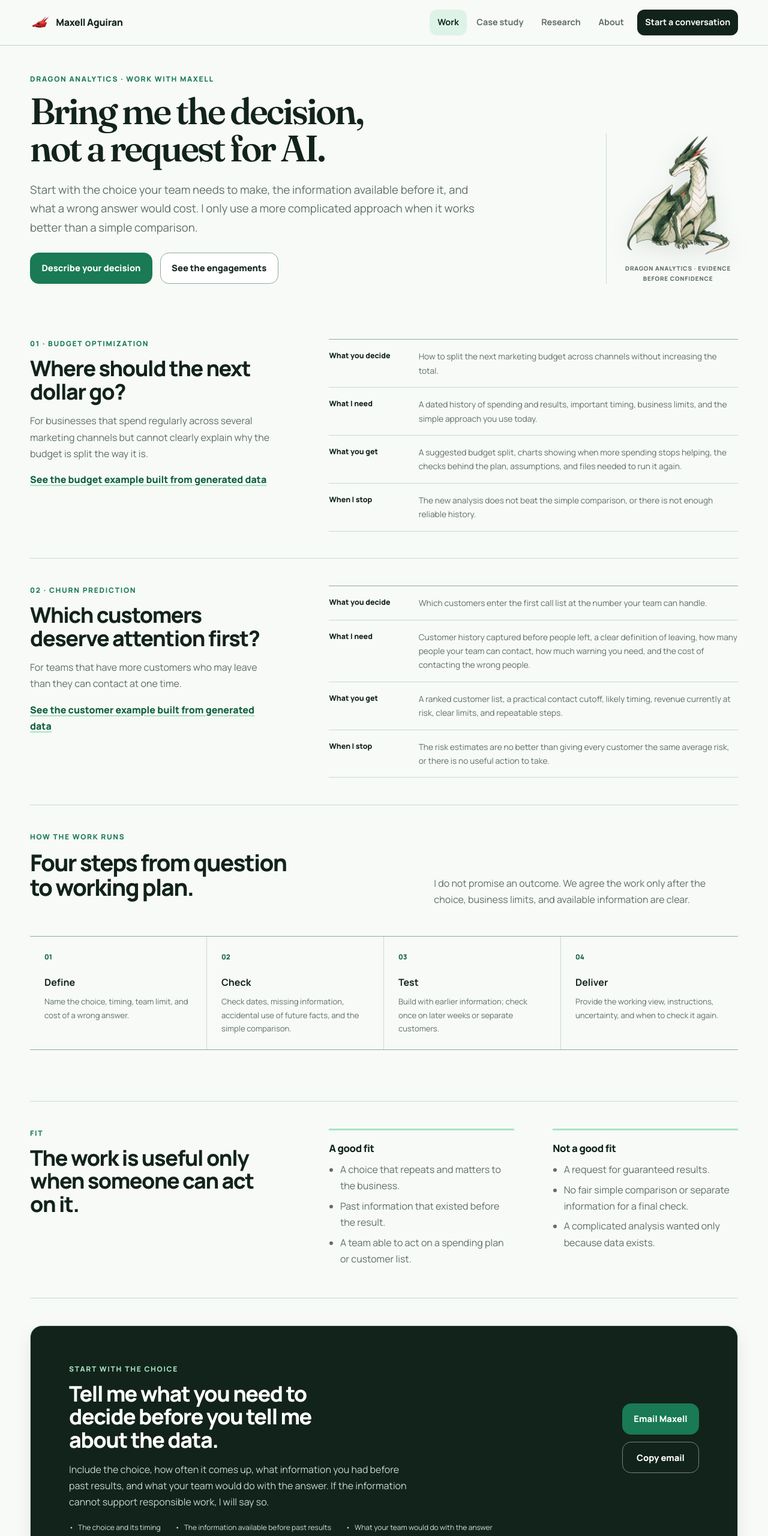
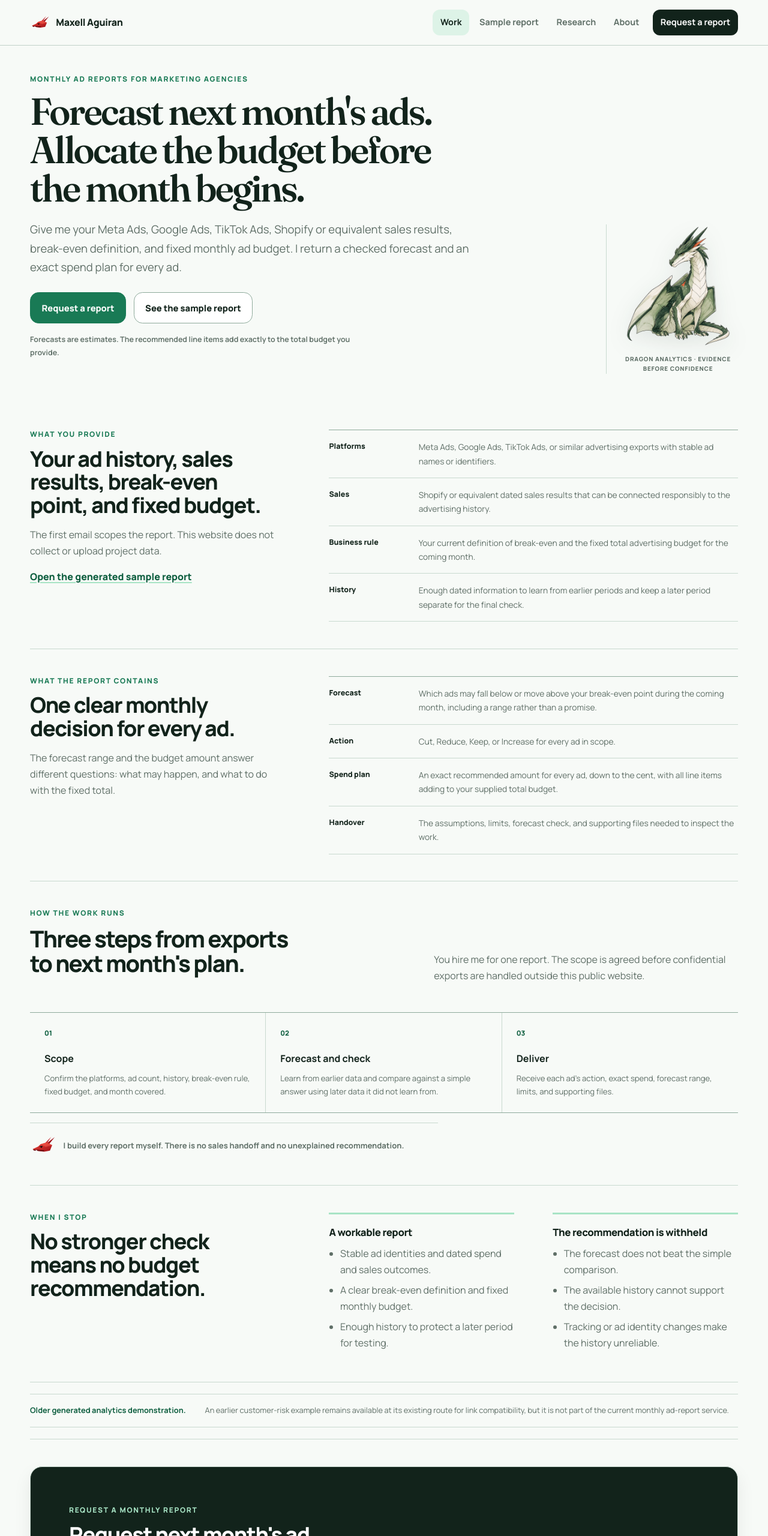
Before and after one commit to MaxellAguiran/Spendy, a website: page dragon-analytics.html in a window 1280 px wide. Shown: the top 2560 px of the page at 60% size. Drawn offline with Linux system fonts and the light colour scheme.

Commit message:
feat: focus Dragon Analytics on monthly ad reports

```diff
--- a/dragon-analytics.html
+++ b/dragon-analytics.html
@@ -3,90 +3,95 @@
 <head>
   <meta charset="utf-8">
   <meta name="viewport" content="width=device-width,initial-scale=1">
-  <title>Work With Maxell | Dragon Analytics</title>
-  <meta name="description" content="Bring Dragon Analytics a budget or customer-retention problem. Get a clear plan, the checks behind it, and everything needed to use it again.">
+  <title>Monthly Ad Reports for Marketing Agencies | Dragon Analytics</title>
+  <meta name="description" content="Work directly with Maxell on a next-month ad forecast and an exact per-ad plan for one fixed monthly advertising budget.">
   <link rel="canonical" href="https://maxellaguiran.github.io/dragon-analytics.html">
   <link rel="icon" type="image/svg+xml" href="assets/favicon.svg">
   <meta name="theme-color" content="#F7FAF7">
   <meta property="og:type" content="website">
   <meta property="og:site_name" content="Maxell Aguiran">
-  <meta property="og:title" content="Bring me the decision, not a request for AI.">
-  <meta property="og:description" content="Budget optimization and churn prediction for founder-led businesses.">
+  <meta property="og:title" content="Monthly ad forecasting and exact budget plans for marketing agencies.">
+  <meta property="og:description" content="Forecast next month's ads and allocate one fixed budget across them before the month begins.">
   <meta property="og:url" content="https://maxellaguiran.github.io/dragon-analytics.html">
   <meta property="og:image" content="https://maxellaguiran.github.io/assets/social/dragon-analytics.png">
   <meta property="og:image:width" content="1200">
   <meta property="og:image:height" content="630">
   <meta name="twitter:card" content="summary_large_image">
-  <meta name="twitter:title" content="Bring me the decision, not a request for AI.">
-  <meta name="twitter:description" content="Clear spending plans and ranked customer call lists for founders and operators.">
+  <meta name="twitter:title" content="Monthly ad forecasting and exact budget plans for marketing agencies.">
+  <meta name="twitter:description" content="A checked next-month forecast and exact spend plan for every ad.">
   <meta name="twitter:image" content="https://maxellaguiran.github.io/assets/social/dragon-analytics.png">
   <link rel="preload" href="assets/fonts/manrope-latin-variable.woff2" as="font" type="font/woff2" crossorigin>
-  <link rel="preload" href="assets/fonts/fraunces-latin-variable.woff2" as="font" type="font/woff2" crossorigin>
   <link rel="preload" href="assets/dragon-mascot.webp" as="image" type="image/webp">
   <link rel="stylesheet" href="styles.css">
 </head>
-<body>
+<body class="work-page">
   <a class="skip-link" href="#main">Skip to content</a>
-  <header class="site-header"><a class="brand" href="index.html"><img class="brand-mark" src="assets/dragon-mark.svg" width="32" height="32" alt=""><span>Maxell Aguiran</span></a><button class="nav-toggle" type="button" aria-expanded="false" aria-controls="site-navigation" aria-label="Open navigation" data-nav-toggle><svg viewBox="0 0 24 24" aria-hidden="true"><path d="M3 7h18M3 12h18M3 17h18" fill="none" stroke="currentColor" stroke-width="2" stroke-linecap="round"/></svg></button><nav class="site-nav" id="site-navigation" aria-label="Primary navigation"><a href="#marketing" aria-current="page">Work</a><a href="index.html#proof">Case study</a><a href="writing.html">Research</a><a href="index.html#about">About</a><a class="nav-conversation" href="#contact">Start a conversation</a></nav></header>
+  <header class="site-header"><a class="brand" href="index.html"><img class="brand-mark" src="assets/dragon-mark.svg" width="32" height="32" alt=""><span>Maxell Aguiran</span></a><button class="nav-toggle" type="button" aria-expanded="false" aria-controls="site-navigation" aria-label="Open navigation" data-nav-toggle><svg viewBox="0 0 24 24" aria-hidden="true"><path d="M3 7h18M3 12h18M3 17h18" fill="none" stroke="currentColor" stroke-width="2" stroke-linecap="round"/></svg></button><nav class="site-nav" id="site-navigation" aria-label="Primary navigation"><a href="#marketing" aria-current="page">Work</a><a href="labs/monthly-ad-report.html">Sample report</a><a href="writing.html">Research</a><a href="index.html#about">About</a><a class="nav-conversation" href="#contact">Request a report</a></nav></header>
 
   <main id="main">
-    <section class="hero work-hero">
+    <section class="hero work-hero report-work-hero">
       <div class="hero-copy">
-        <div class="eyebrow">Dragon Analytics · Work with Maxell</div>
-        <h1>Bring me the decision, not a request for AI.</h1>
-        <p>Start with the choice your team needs to make, the information available before it, and what a wrong answer would cost. I only use a more complicated approach when it works better than a simple comparison.</p>
-        <div class="hero-actions"><a class="button" href="#contact">Describe your decision</a><a class="button secondary" href="#marketing">See the engagements</a></div>
+        <div class="eyebrow">Monthly ad reports for marketing agencies</div>
+        <h1>Forecast next month's ads. Allocate the budget before the month begins.</h1>
+        <p>Give me your Meta Ads, Google Ads, TikTok Ads, Shopify or equivalent sales results, break-even definition, and fixed monthly ad budget. I return a checked forecast and an exact spend plan for every ad.</p>
+        <div class="hero-actions"><a class="button" href="#contact">Request a report</a><a class="button secondary" href="labs/monthly-ad-report.html">See the sample report</a></div>
+        <p class="hero-honesty">Forecasts are estimates. The recommended line items add exactly to the total budget you provide.</p>
       </div>
       <figure class="mascot-editorial"><img src="assets/dragon-mascot.webp" width="859" height="940" alt="A composed deep-forest dragon drawn in editorial ink and watercolor" fetchpriority="high"><figcaption>Dragon Analytics · Evidence before confidence</figcaption></figure>
     </section>
 
     <section class="section engagement-section" id="marketing">
-      <div class="engagement-title"><div class="eyebrow">01 · Budget optimization</div><h2>Where should the next dollar go?</h2><p>For businesses that spend regularly across several marketing channels but cannot clearly explain why the budget is split the way it is.</p><a class="text-link" href="labs/marketing-allocation.html">See the budget example built from generated data</a></div>
+      <div class="engagement-title"><div class="eyebrow">What you provide</div><h2>Your ad history, sales results, break-even point, and fixed budget.</h2><p>The first email scopes the report. This website does not collect or upload project data.</p><a class="text-link" href="labs/monthly-ad-report.html">Open the generated sample report</a></div>
       <dl class="engagement-contract">
-        <div><dt>What you decide</dt><dd>How to split the next marketing budget across channels without increasing the total.</dd></div>
-        <div><dt>What I need</dt><dd>A dated history of spending and results, important timing, business limits, and the simple approach you use today.</dd></div>
-        <div><dt>What you get</dt><dd>A suggested budget split, charts showing when more spending stops helping, the checks behind the plan, assumptions, and files needed to run it again.</dd></div>
-        <div><dt>When I stop</dt><dd>The new analysis does not beat the simple comparison, or there is not enough reliable history.</dd></div>
+        <div><dt>Platforms</dt><dd>Meta Ads, Google Ads, TikTok Ads, or similar advertising exports with stable ad names or identifiers.</dd></div>
+        <div><dt>Sales</dt><dd>Shopify or equivalent dated sales results that can be connected responsibly to the advertising history.</dd></div>
+        <div><dt>Business rule</dt><dd>Your current definition of break-even and the fixed total advertising budget for the coming month.</dd></div>
+        <div><dt>History</dt><dd>Enough dated information to learn from earlier periods and keep a later period separate for the final check.</dd></div>
       </dl>
     </section>
 
-    <section class="section engagement-section" id="churn">
-      <div class="engagement-title"><div class="eyebrow">02 · Churn prediction</div><h2>Which customers deserve attention first?</h2><p>For teams that have more customers who may leave than they can contact at one time.</p><a class="text-link" href="labs/churn-risk.html">See the customer example built from generated data</a></div>
+    <section class="section engagement-section" id="report">
+      <div class="engagement-title"><div class="eyebrow">What the report contains</div><h2>One clear monthly decision for every ad.</h2><p>The forecast range and the budget amount answer different questions: what may happen, and what to do with the fixed total.</p></div>
       <dl class="engagement-contract">
-        <div><dt>What you decide</dt><dd>Which customers enter the first call list at the number your team can handle.</dd></div>
-        <div><dt>What I need</dt><dd>Customer history captured before people left, a clear definition of leaving, how many people your team can contact, how much warning you need, and the cost of contacting the wrong people.</dd></div>
-        <div><dt>What you get</dt><dd>A ranked customer list, a practical contact cutoff, likely timing, revenue currently at risk, clear limits, and repeatable steps.</dd></div>
-        <div><dt>When I stop</dt><dd>The risk estimates are no better than giving every customer the same average risk, or there is no useful action to take.</dd></div>
+        <div><dt>Forecast</dt><dd>Which ads may fall below or move above your break-even point during the coming month, including a range rather than a promise.</dd></div>
+        <div><dt>Action</dt><dd>Cut, Reduce, Keep, or Increase for every ad in scope.</dd></div>
+        <div><dt>Spend plan</dt><dd>An exact recommended amount for every ad, down to the cent, with all line items adding to your supplied total budget.</dd></div>
+        <div><dt>Handover</dt><dd>The assumptions, limits, forecast check, and supporting files needed to inspect the work.</dd></div>
       </dl>
     </section>
 
     <section class="section process-section" id="process">
-      <div class="lean-heading"><div><div class="eyebrow">How the work runs</div><h2>Four steps from question to working plan.</h2></div><p>I do not promise an outcome. We agree the work only after the choice, business limits, and available information are clear.</p></div>
-      <ol class="process-list"><li><span>01</span><strong>Define</strong><p>Name the choice, timing, team limit, and cost of a wrong answer.</p></li><li><span>02</span><strong>Check</strong><p>Check dates, missing information, accidental use of future facts, and the simple comparison.</p></li><li><span>03</span><strong>Test</strong><p>Build with earlier information; check once on later weeks or separate customers.</p></li><li><span>04</span><strong>Deliver</strong><p>Provide the working view, instructions, uncertainty, and when to check it again.</p></li></ol>
+      <div class="lean-heading"><div><div class="eyebrow">How the work runs</div><h2>Three steps from exports to next month's plan.</h2></div><p>You hire me for one report. The scope is agreed before confidential exports are handled outside this public website.</p></div>
+      <ol class="process-list report-process-list"><li><span>01</span><strong>Scope</strong><p>Confirm the platforms, ad count, history, break-even rule, fixed budget, and month covered.</p></li><li><span>02</span><strong>Forecast and check</strong><p>Learn from earlier data and compare against a simple answer using later data it did not learn from.</p></li><li><span>03</span><strong>Deliver</strong><p>Receive each ad's action, exact spend, forecast range, limits, and supporting files.</p></li></ol>
+      <div class="process-signature"><img src="assets/dragon-mark.svg" width="42" height="42" alt=""><p>I build every report myself. There is no sales handoff and no unexplained recommendation.</p></div>
     </section>
 
     <section class="section fit-section" id="fit">
-      <div><div class="eyebrow">Fit</div><h2>The work is useful only when someone can act on it.</h2></div>
-      <div class="fit-grid"><div><h3>A good fit</h3><ul><li>A choice that repeats and matters to the business.</li><li>Past information that existed before the result.</li><li>A team able to act on a spending plan or customer list.</li></ul></div><div><h3>Not a good fit</h3><ul><li>A request for guaranteed results.</li><li>No fair simple comparison or separate information for a final check.</li><li>A complicated analysis wanted only because data exists.</li></ul></div></div>
+      <div><div class="eyebrow">When I stop</div><h2>No stronger check means no budget recommendation.</h2></div>
+      <div class="fit-grid"><div><h3>A workable report</h3><ul><li>Stable ad identities and dated spend and sales outcomes.</li><li>A clear break-even definition and fixed monthly budget.</li><li>Enough history to protect a later period for testing.</li></ul></div><div><h3>The recommendation is withheld</h3><ul><li>The forecast does not beat the simple comparison.</li><li>The available history cannot support the decision.</li><li>Tracking or ad identity changes make the history unreliable.</li></ul></div></div>
+    </section>
+
+    <section class="section legacy-work" id="churn">
+      <div class="legacy-note"><strong>Older generated analytics demonstration.</strong><p>An earlier customer-risk example remains available at its existing route for link compatibility, but it is not part of the current monthly ad-report service.</p></div>
     </section>
 
     <section class="section" id="contact">
-      <div class="contact-panel"><div><div class="eyebrow">Start with the choice</div><h2>Tell me what you need to decide before you tell me about the data.</h2><p>Include the choice, how often it comes up, what information you had before past results, and what your team would do with the answer. If the information cannot support responsible work, I will say so.</p><ul class="contact-brief"><li>The choice and its timing</li><li>The information available before past results</li><li>What your team would do with the answer</li></ul></div><div class="contact-actions"><a class="button" href="mailto:maxell.aguiran@gmail.com?subject=Dragon%20Analytics%20decision">Email Maxell</a><button class="button secondary" type="button" data-copy-email="maxell.aguiran@gmail.com" aria-describedby="copy-status-dragon">Copy email</button><div class="copy-status" id="copy-status-dragon" role="status" aria-live="polite"></div></div></div>
+      <div class="contact-panel"><div><div class="eyebrow">Request a monthly report</div><h2>Request next month's ad forecast and budget plan.</h2><p>Include the platforms, whether Shopify or other sales history is available, approximate active-ad count, historical date range, fixed monthly budget, and your break-even definition.</p><ul class="contact-brief"><li>Platforms and active-ad count</li><li>Sales history and break-even point</li><li>Fixed total budget for the month</li></ul></div><div class="contact-actions"><a class="button" href="mailto:maxell.aguiran@gmail.com?subject=Monthly%20ad%20forecast%20report">Email Maxell</a><button class="button secondary" type="button" data-copy-email="maxell.aguiran@gmail.com" aria-describedby="copy-status-dragon">Copy email</button><div class="copy-status" id="copy-status-dragon" role="status" aria-live="polite"></div></div></div>
     </section>
 
     <section class="section" id="faq">
-      <div class="lean-heading is-stacked"><div><div class="eyebrow">FAQ</div><h2>Before the work starts.</h2></div></div>
+      <div class="lean-heading is-stacked"><div><div class="eyebrow">FAQ</div><h2>Before the report begins.</h2></div></div>
       <div class="faq-list">
-        <details data-disclosure><summary>What information do you need?</summary><p>Enough past information to recreate what your team knew when each choice would have been made. The exact fields depend on the choice.</p></details>
-        <details data-disclosure><summary>How much information is enough?</summary><p>There is no single number. It depends on how often the choice comes up, how much the business has changed, how rare customer departures are, seasonal patterns, and how much information can be saved for the final check.</p></details>
-        <details data-disclosure><summary>What if the simple comparison wins?</summary><p>Use the simple method. A more complicated analysis is not useful merely because it was built.</p></details>
-        <details data-disclosure><summary>Can you guarantee an outcome?</summary><p>No. I can check how well the analysis worked on later or separate information. Real results also depend on what your team does, market changes, the offer made to customers, and other outside factors.</p></details>
-        <details data-disclosure><summary>How do we begin?</summary><p>Send a short email describing the choice, timing, available history, and business limit. This website collects no project data.</p></details>
+        <details data-disclosure><summary>What data is required?</summary><p>Dated ad-level spend and performance exports, Shopify or equivalent sales results, stable ad identifiers, your break-even definition, and the fixed total budget for the coming month.</p></details>
+        <details data-disclosure><summary>How much history is useful?</summary><p>There is no honest universal minimum. The history needs to cover enough repeated conditions to learn from earlier periods while protecting a later period for a separate check.</p></details>
+        <details data-disclosure><summary>How is break-even defined?</summary><p>We agree the business definition before the report. It must reflect the costs and sales measure your agency actually uses rather than a generic number copied from the sample.</p></details>
+        <details data-disclosure><summary>What happens if the simple comparison wins?</summary><p>No ad actions or recommended spend plan are released. A more complicated forecast does not earn a place merely because it was built.</p></details>
+        <details data-disclosure><summary>How are confidential exports handled?</summary><p>The first email is only for scoping. This website has no upload form and collects no project data. Handling terms for confidential files are agreed separately before files are shared.</p></details>
       </div>
     </section>
   </main>
 
-  <footer class="site-footer"><div><div class="footer-brand"><img class="foot-mark" src="assets/dragon-mark.svg" width="32" height="32" alt=""><span>Maxell Aguiran · Dragon Analytics</span></div><div>Budget optimization, churn prediction, and company research. © 2026 Maxell Agustin Aguiran.</div></div><nav class="footer-links" aria-label="Footer navigation"><a href="mailto:maxell.aguiran@gmail.com">Email</a><a href="https://github.com/MaxellAguiran">GitHub</a><a href="writing.html">Research</a><a href="index.html">Home</a></nav></footer>
+  <footer class="site-footer"><div><div class="footer-brand"><img class="foot-mark" src="assets/dragon-mark.svg" width="32" height="32" alt=""><span>Maxell Aguiran · Dragon Analytics</span></div><div>Monthly ad forecasting and exact budget plans for marketing agencies. © 2026 Maxell Agustin Aguiran.</div></div><nav class="footer-links" aria-label="Footer navigation"><a href="mailto:maxell.aguiran@gmail.com">Email</a><a href="https://github.com/MaxellAguiran">GitHub</a><a href="writing.html">Research</a><a href="index.html">Home</a></nav></footer>
   <script type="module" src="scripts/site.mjs"></script>
 </body>
 </html>
--- a/styles.css
+++ b/styles.css
@@ -586,6 +586,16 @@ th { color: var(--muted); font-size: .68rem; letter-spacing: .05em; text-transfo
 .founder-note > p { margin-top: 0; color: var(--ink); font-weight: 750; }
 .founder-note ul { margin: 0; padding-left: 1.1rem; color: var(--muted); }
 .founder-note li + li { margin-top: .45rem; }
+.report-work-hero h1 { max-width: 17ch; font-size: clamp(2.8rem,4.9vw,4.55rem); }
+.report-work-hero .hero-copy > p { max-width: 70ch; }
+.report-process-list { grid-template-columns: repeat(3,1fr); margin-bottom: 1rem; }
+.process-signature { display: flex; gap: .85rem; align-items: center; max-width: 680px; padding-top: 1rem; border-top: 1px solid var(--line); }
+.process-signature img { flex: 0 0 auto; }
+.process-signature p { margin: 0; color: var(--muted); font-size: .82rem; font-weight: 700; }
+.legacy-work { padding-block: 1.2rem !important; }
+.legacy-note { display: flex; gap: 1rem 2rem; align-items: baseline; padding: 1rem 0; border-block: 1px solid var(--line); }
+.legacy-note strong { flex: 0 0 auto; color: var(--green-dark); font-size: .8rem; }
+.legacy-note p { margin: 0; color: var(--muted); font-size: .8rem; }
 .report-hero { display: grid; grid-template-columns: minmax(0,1.25fr) minmax(280px,.55fr); gap: clamp(2rem,6vw,6rem); align-items: center; }
 .report-hero h1 { max-width: 14ch; }
 .report-hero-summary { padding: 1.35rem; border: 1px solid var(--line-dark); border-radius: var(--radius-small); background: var(--surface); box-shadow: var(--shadow-small); }
@@ -639,6 +649,10 @@ th { color: var(--muted); font-size: .68rem; letter-spacing: .05em; text-transfo
 }
 
 @media (max-width: 760px) {
+  .report-process-list { grid-template-columns: 1fr; }
+  .report-process-list li { border-right: 0; border-bottom: 1px solid var(--line); }
+  .report-process-list li:last-child { border-bottom: 0; }
+  .legacy-note { display: grid; gap: .35rem; }
   .report-chart-heading { display: grid; align-items: start; }
   .report-chart-heading .allocation-controls { width: 100%; }
   .report-chart-heading .allocation-controls button { flex: 1; }
```
Also changed, not shown: labs/churn-risk.html (+3 -3 lines), labs/marketing-allocation.html (+2 -2 lines), tests/browser.test.mjs (+14 -7 lines).
